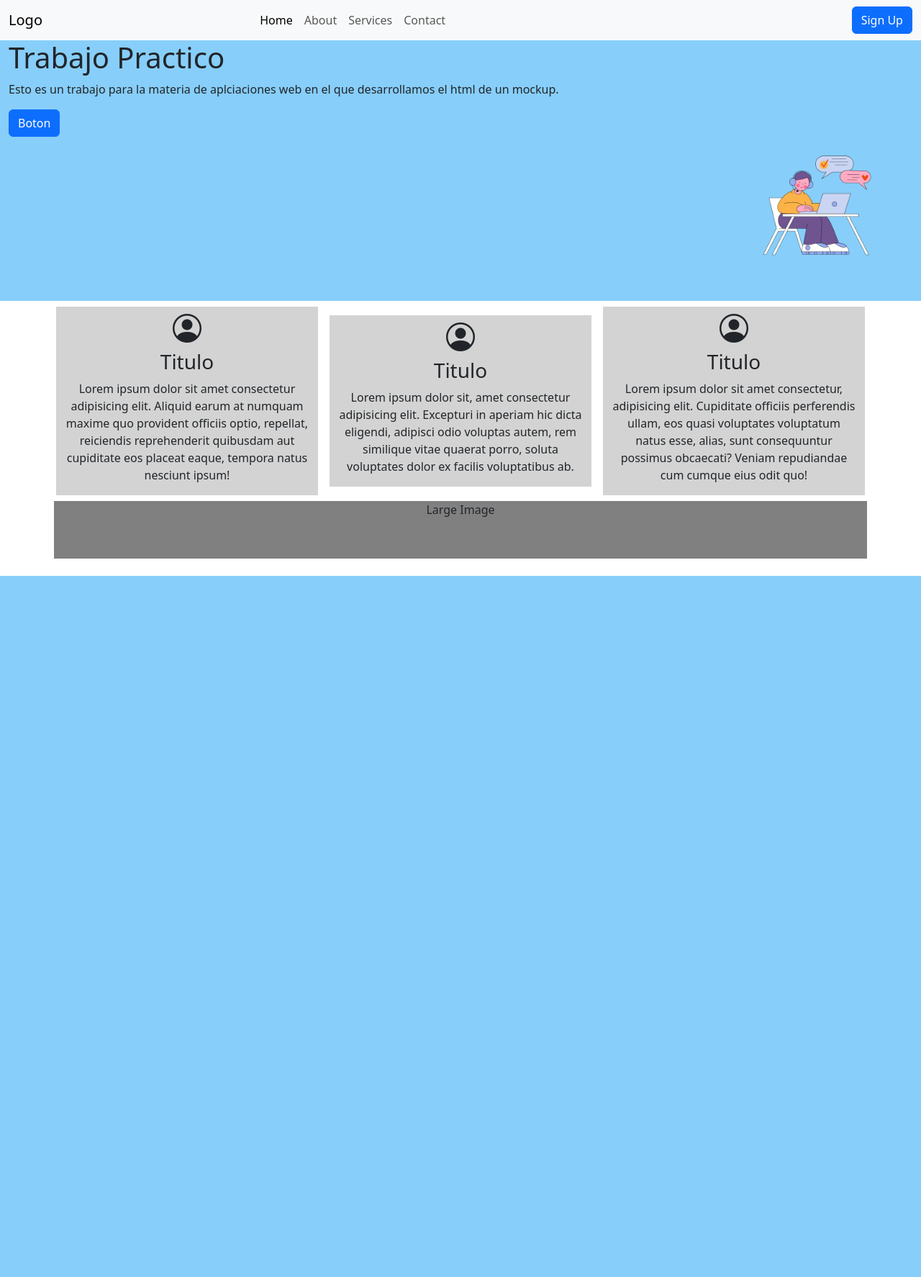
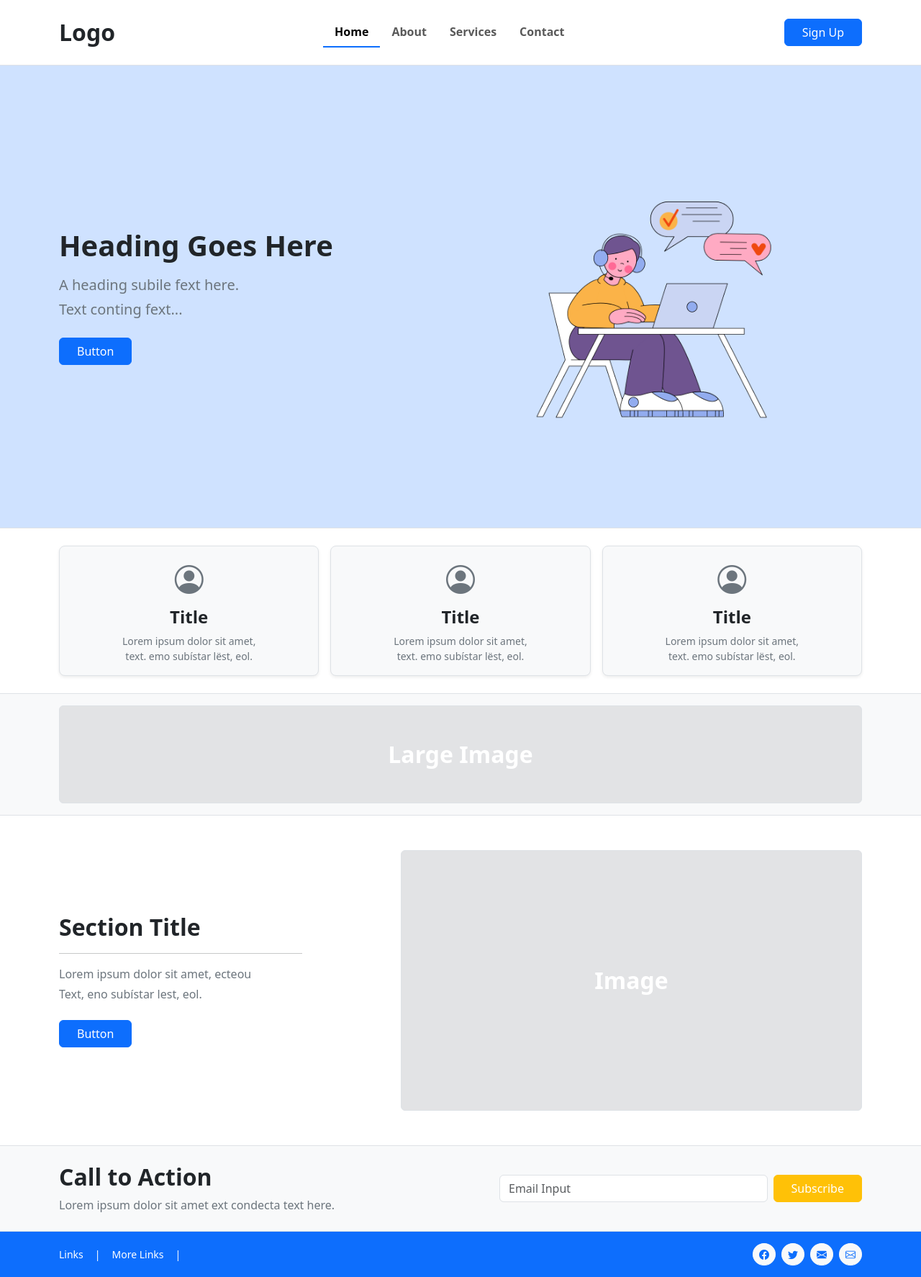
Before and after one commit to juanPabloCesarini/UNLZ-APPWEB-1C2026, a PHP site: page /ManuelRompani/11-4-26/index.html in a window 1280 px wide. Shown: the whole page at 72% size. Before the commit the page ends 800 px from the top, so only its background shows below. Run offline with PHP 8.4, Linux system fonts and the light colour scheme.

Commit message:
feat: estructura html terminada

```diff
--- a/ManuelRompani/11-4-26/css/styles.css
+++ b/ManuelRompani/11-4-26/css/styles.css
@@ -12,7 +12,7 @@ body{
 .imagen-larga{
     background-color: grey;
     height: 80px;
-    width: 90%;
+    width: 100%;
     margin: auto;
     text-align: center;
 }
--- a/ManuelRompani/11-4-26/index.html
+++ b/ManuelRompani/11-4-26/index.html
@@ -1,4 +1,4 @@
-<!doctype html>
+<!-- <!doctype html>
 <html lang="es">
   <head>
     <meta charset="utf-8">
@@ -80,4 +80,196 @@
     </main>
     <script src="https://cdn.jsdelivr.net/npm/bootstrap@5.3.8/dist/js/bootstrap.bundle.min.js" integrity="sha384-FKyoEForCGlyvwx9Hj09JcYn3nv7wiPVlz7YYwJrWVcXK/BmnVDxM+D2scQbITxI" crossorigin="anonymous"></script>
   </body>
+</html> -->
+
+<!doctype html>
+<html lang="es">
+<head>
+    <meta charset="utf-8">
+    <meta name="viewport" content="width=device-width, initial-scale=1">
+    <title>Trabajo Práctico</title>
+
+    <link href="https://cdn.jsdelivr.net/npm/bootstrap@5.3.8/dist/css/bootstrap.min.css" rel="stylesheet">
+    <link rel="stylesheet" href="https://cdn.jsdelivr.net/npm/bootstrap-icons@1.11.3/font/bootstrap-icons.min.css">
+</head>
+<body class="bg-body-tertiary">
+
+    <!-- NAVBAR -->
+    <nav class="navbar navbar-expand-lg bg-white border-bottom py-3" data-bs-theme="light">
+        <div class="container">
+            <a class="navbar-brand d-flex align-items-center gap-2 fw-bold fs-2 m-0" href="#">
+                <!-- <i class="bi bi-list-ul text-primary"></i> -->
+                <span class="text-dark">Logo</span>
+            </a>
+
+            <button class="navbar-toggler border-0 shadow-none" type="button" data-bs-toggle="collapse" data-bs-target="#navbarNav"
+                aria-controls="navbarNav" aria-expanded="false" aria-label="Toggle navigation">
+                <span class="navbar-toggler-icon"></span>
+            </button>
+
+            <div class="collapse navbar-collapse mt-3 mt-lg-0" id="navbarNav">
+                <ul class="navbar-nav mx-lg-auto mb-3 mb-lg-0 fw-semibold text-center">
+                    <li class="nav-item">
+                        <a class="nav-link active border-bottom border-2 border-primary d-inline-block px-3" aria-current="page" href="#">Home</a>
+                    </li>
+                    <li class="nav-item">
+                        <a class="nav-link px-3" href="#">About</a>
+                    </li>
+                    <li class="nav-item">
+                        <a class="nav-link px-3" href="#">Services</a>
+                    </li>
+                    <li class="nav-item">
+                        <a class="nav-link px-3" href="#">Contact</a>
+                    </li>
+                </ul>
+
+                <div class="text-center text-lg-end">
+                    <a href="#" class="btn btn-primary px-4">Sign Up</a>
+                </div>
+            </div>
+        </div>
+    </nav>
+
+    <main>
+
+        <!-- HERO -->
+        <section class="bg-primary-subtle py-5 border-bottom">
+            <div class="container">
+                <div class="row align-items-center g-4">
+                    <div class="col-12 col-md-6 order-1">
+                        <h1 class="display-6 fw-bold text-dark mb-3">Heading Goes Here</h1>
+                        <p class="fs-5 text-secondary mb-1">A heading subile fext here.</p>
+                        <p class="fs-5 text-secondary mb-4">Text conting fext...</p>
+
+                        <a href="#" class="btn btn-primary px-4">Button</a>
+                    </div>
+
+                    <div class="col-12 col-md-6 order-2 text-center">
+                        <img src="img/imagen.png" class="img-fluid" alt="Imagen principal">
+                    </div>
+                </div>
+            </div>
+        </section>
+
+        <!-- TARJETAS -->
+        <section class="bg-white py-4 border-bottom">
+            <div class="container">
+                <div class="row g-3 text-center">
+                    <div class="col-4">
+                        <div class="bg-body-tertiary border rounded-3 p-3 h-100 shadow-sm">
+                            <i class="bi bi-person-circle fs-1 text-secondary"></i>
+                            <h3 class="h4 fw-bold mt-2 mb-2">Title</h3>
+                            <p class="small text-secondary mb-0">
+                                Lorem ipsum dolor sit amet,<br>
+                                text. emo subístar lëst, eol.
+                            </p>
+                        </div>
+                    </div>
+
+                    <div class="col-4">
+                        <div class="bg-body-tertiary border rounded-3 p-3 h-100 shadow-sm">
+                            <i class="bi bi-person-circle fs-1 text-secondary"></i>
+                            <h3 class="h4 fw-bold mt-2 mb-2">Title</h3>
+                            <p class="small text-secondary mb-0">
+                                Lorem ipsum dolor sit amet,<br>
+                                text. emo subístar lëst, eol.
+                            </p>
+                        </div>
+                    </div>
+
+                    <div class="col-4">
+                        <div class="bg-body-tertiary border rounded-3 p-3 h-100 shadow-sm">
+                            <i class="bi bi-person-circle fs-1 text-secondary"></i>
+                            <h3 class="h4 fw-bold mt-2 mb-2">Title</h3>
+                            <p class="small text-secondary mb-0">
+                                Lorem ipsum dolor sit amet,<br>
+                                text. emo subístar lëst, eol.
+                            </p>
+                        </div>
+                    </div>
+                </div>
+            </div>
+        </section>
+
+        <!-- LARGE IMAGE -->
+        <section class="bg-body-tertiary py-3 border-bottom">
+            <div class="container">
+                <div class="bg-secondary-subtle border rounded-2 text-center py-5">
+                    <h2 class="fw-bold text-white m-0">Large Image</h2>
+                </div>
+            </div>
+        </section>
+
+        <!-- SECTION TITLE + IMAGE -->
+        <section class="bg-white py-5 border-bottom">
+            <div class="container">
+                <div class="row align-items-center g-4">
+                    <div class="col-12 col-md-5">
+                        <h2 class="fw-bold mb-3">Section Title</h2>
+                        <hr class="w-75">
+                        <p class="text-secondary mb-1">Lorem ipsum dolor sit amet, ecteou</p>
+                        <p class="text-secondary mb-4">Text, eno subístar lest, eol.</p>
+
+                        <a href="#" class="btn btn-primary px-4">Button</a>
+                    </div>
+
+                    <div class="col-12 col-md-7">
+                        <div class="ratio ratio-16x9 bg-secondary-subtle border rounded-2">
+                            <div class="d-flex align-items-center justify-content-center">
+                                <span class="fw-bold fs-2 text-white">Image</span>
+                            </div>
+                        </div>
+                    </div>
+                </div>
+            </div>
+        </section>
+
+        <!-- CALL TO ACTION -->
+        <section class="bg-body-tertiary py-4 border-bottom">
+            <div class="container">
+                <div class="row align-items-center g-3">
+                    <div class="col-12 col-lg-5">
+                        <h2 class="fw-bold mb-2">Call to Action</h2>
+                        <p class="text-secondary mb-0">Lorem ipsum dolor sit amet ext condecta text here.</p>
+                    </div>
+
+                    <div class="col-12 col-lg-7">
+                        <form class="row g-2 justify-content-lg-end">
+                            <div class="col-12 col-sm-8 col-lg-7">
+                                <input type="email" class="form-control" placeholder="Email Input">
+                            </div>
+                            <div class="col-12 col-sm-4 col-lg-auto">
+                                <button type="submit" class="btn btn-warning text-white w-100 px-4">Subscribe</button>
+                            </div>
+                        </form>
+                    </div>
+                </div>
+            </div>
+        </section>
+
+    </main>
+
+    <!-- FOOTER -->
+    <footer class="bg-primary text-white py-3">
+        <div class="container">
+            <div class="d-flex flex-column flex-md-row justify-content-between align-items-center gap-3">
+                <div class="d-flex align-items-center gap-3 small">
+                    <a href="#" class="text-white text-decoration-none">Links</a>
+                    <span>|</span>
+                    <a href="#" class="text-white text-decoration-none">More Links</a>
+                    <span>|</span>
+                </div>
+
+                <div class="d-flex gap-2">
+                    <a href="#" class="btn btn-light btn-sm rounded-circle px-2"><i class="bi bi-facebook text-primary"></i></a>
+                    <a href="#" class="btn btn-light btn-sm rounded-circle px-2"><i class="bi bi-twitter text-primary"></i></a>
+                    <a href="#" class="btn btn-light btn-sm rounded-circle px-2"><i class="bi bi-envelope-fill text-primary"></i></a>
+                    <a href="#" class="btn btn-light btn-sm rounded-circle px-2"><i class="bi bi-envelope text-primary"></i></a>
+                </div>
+            </div>
+        </div>
+    </footer>
+
+    <script src="https://cdn.jsdelivr.net/npm/bootstrap@5.3.8/dist/js/bootstrap.bundle.min.js"></script>
+</body>
 </html>
```
